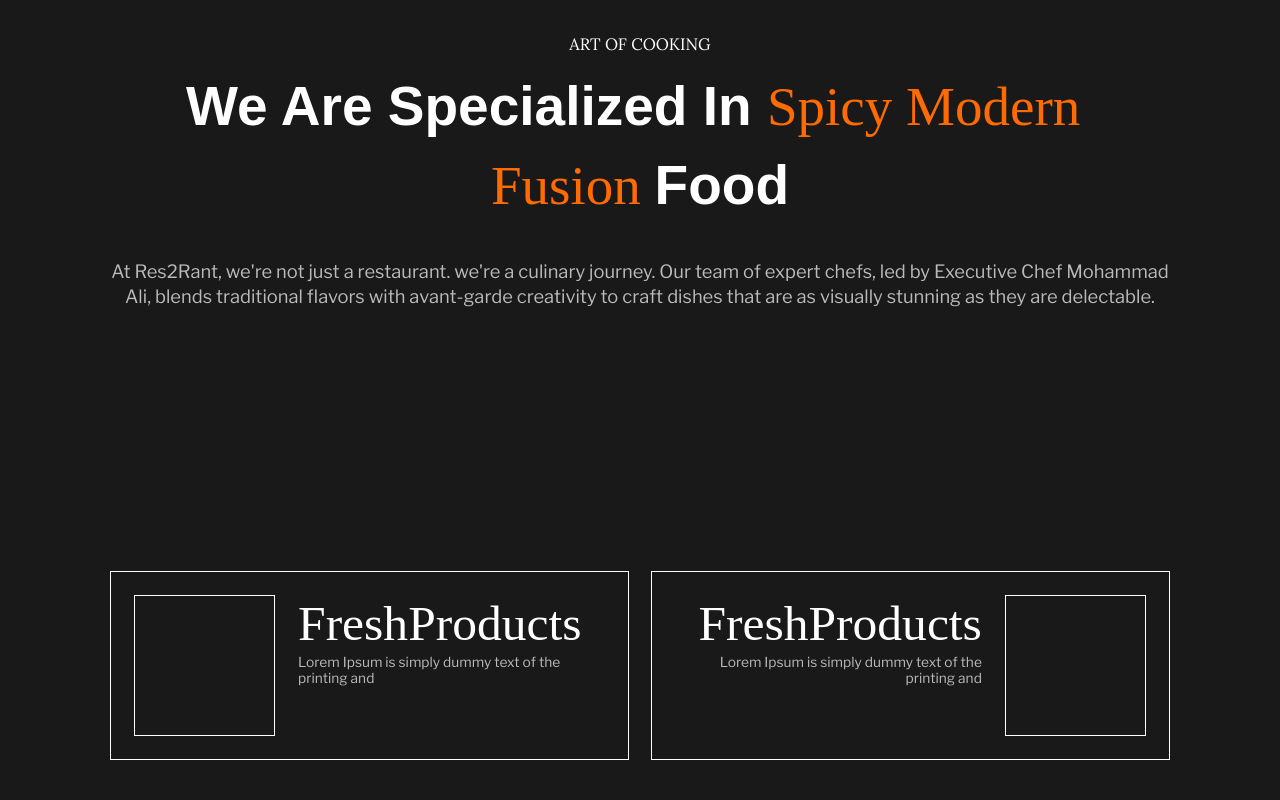
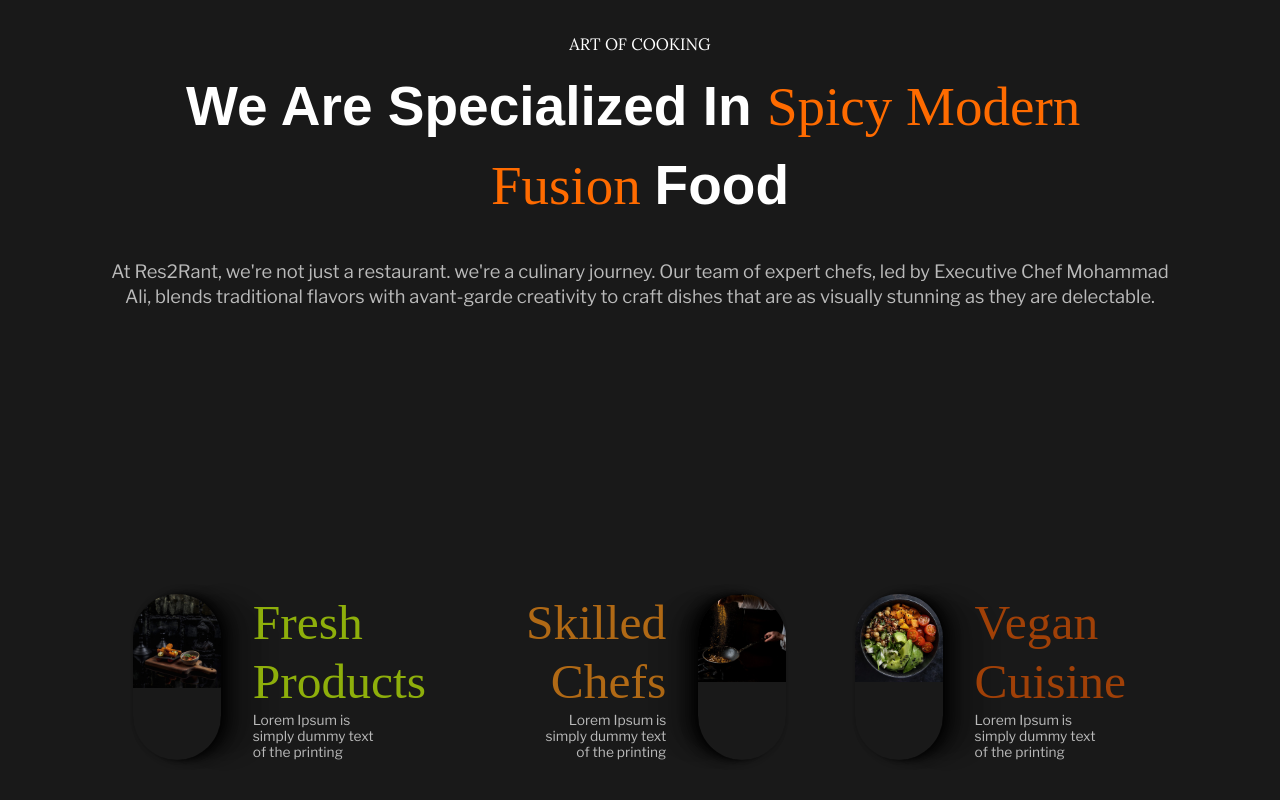
Before and after one commit to nazmus767921/Restaurant_project-1.00, a React (Vite) app: page /about in a window 1280 px wide. Shown: the part 302-1102 px from the top of the page. Built offline with nearby package versions, Linux system fonts and the light colour scheme; a web font is replaced by a local one.

Commit message:
more styling added

```diff
--- a/src/constant/en-us/about_page.constants.jsx
+++ b/src/constant/en-us/about_page.constants.jsx
@@ -14,20 +14,23 @@
 export const featured = [
 	{
 		id: crypto.randomUUID(),
-		title: "Fresh Products",
+		title: "*** Fresh Products",
 		description: "Lorem Ipsum is simply dummy text of the printing",
 		image: OfferingImageId1,
+		color: "#8EAF0B;",
 	},
 	{
 		id: crypto.randomUUID(),
-		title: "Skilled Chefs",
+		title: "*** Skilled Chefs",
 		description: "Lorem Ipsum is simply dummy text of the printing",
 		image: OfferingImageId2,
+		color: "#B06915",
 	},
 	{
 		id: crypto.randomUUID(),
-		title: "Vegan Cuisine",
+		title: "*** Vegan Cuisine",
 		description: "Lorem Ipsum is simply dummy text of the printing",
 		image: OfferingImageId3,
+		color: "#A04007",
 	},
 ];
--- a/src/pages/About/AboutPage.jsx
+++ b/src/pages/About/AboutPage.jsx
@@ -1,6 +1,6 @@
 import HeroTitle from "../../components/UI/HeroTitle";
 import Tag from "../../components/UI/Tag";
-import { hero } from "../../constant/en-us/about_page.constants";
+import { featured, hero } from "../../constant/en-us/about_page.constants";
 import getCursiveStyle from "../../utils/helpers/getCursiveStyle";
 import FeaturedCard from "./components/FeaturedCard/FeaturedCard";
 import { Main } from "./styles/AboutPage.styles";
@@ -16,8 +16,13 @@
 				<p className="description">{hero.description}</p>
 			</div>
 			<div className="featured_section">
-				<FeaturedCard />
-				<FeaturedCard reverse />
+				{featured.map((content, index) => {
+					return index % 2 === 0 ? (
+						<FeaturedCard {...content} />
+					) : (
+						<FeaturedCard {...content} reverse />
+					);
+				})}
 			</div>
 		</Main>
 	);
--- a/src/pages/About/components/FeaturedCard/FeaturedCard.jsx
+++ b/src/pages/About/components/FeaturedCard/FeaturedCard.jsx
@@ -1,17 +1,15 @@
 import getCursiveStyle from "../../../../utils/helpers/getCursiveStyle";
 import { Card } from "./styles/FeaturedCard.styles";
 
-const FeaturedCard = ({reverse}) => {
+const FeaturedCard = ({ reverse, title, description, image, color }) => {
 	return (
-		<Card $rev={reverse}>
+		<Card $rev={reverse} $color={color}>
 			<div className="image">
-				<img src="" alt="" />
+				<img src={image} alt={title} />
 			</div>
 			<div className="content">
-				<h2>{getCursiveStyle("*** Fresh Products")}</h2>
-				<p className="small">
-					Lorem Ipsum is simply dummy text of the printing and
-				</p>
+				<h2>{getCursiveStyle(title)}</h2>
+				<p className="small">{description}</p>
 			</div>
 		</Card>
 	);
--- a/src/pages/About/components/FeaturedCard/styles/FeaturedCard.styles.js
+++ b/src/pages/About/components/FeaturedCard/styles/FeaturedCard.styles.js
@@ -1,22 +1,42 @@
 import styled from "styled-components";
+import { colors } from "../../../../../utils/colors";
 
 export const Card = styled.div`
 	/* layout */
 	width: 100%;
 	display: flex;
 	flex-direction: ${(props) => (props.$rev ? "row-reverse" : "row")};
-	gap: 1.25em;
+	gap: 1.75em;
 	padding: 1.25em;
-	border: 1px solid;
 
 	/* elements inside */
 	.image {
 		width: 30%;
-		aspect-ratio: 1;
-		border: 1px solid;
+		aspect-ratio: 1/1;
 		flex-shrink: 0;
+		background-position: center;
+		background-repeat: no-repeat;
+		background-size: cover;
+		overflow: hidden;
+		/* makeup */
+		border-radius: 999px;
+		box-shadow: ${(props) =>
+			!props.$rev
+				? "2px 0px 4px 0px rgba(0, 0, 0, 0.59), 8px 0px 8px 0px rgba(0, 0, 0, 0.51), 17px 0px 10px 0px rgba(0, 0, 0, 0.3), 30px 0px 12px 0px rgba(0, 0, 0, 0.09), 47px 0px 13px 0px rgba(0, 0, 0, 0.1);"
+				: "-2px 0px 4px 0px rgba(0, 0, 0, 0.59), -8px 0px 8px 0px rgba(0, 0, 0, 0.51), -17px 0px 10px 0px rgba(0, 0, 0, 0.30), -30px 0px 12px 0px rgba(0, 0, 0, 0.09), -47px 0px 13px 0px rgba(0, 0, 0, 0.01);"};
 	}
 	.content {
-		text-align: ${(props) => (props.$rev ? "right" : "left")};;
+		display: flex;
+		flex-direction: column;
+		align-items: ${(props) => (props.$rev ? "flex-end" : "flex-start")};
+		/* typo */
+		text-align: ${(props) => (props.$rev ? "right" : "left")};
+		/* elements inside */
+		h2 {
+			color: ${(props) => props.$color || colors["text-white"]};
+		}
+		p {
+			max-width: 75%;
+		}
 	}
 `;
```
